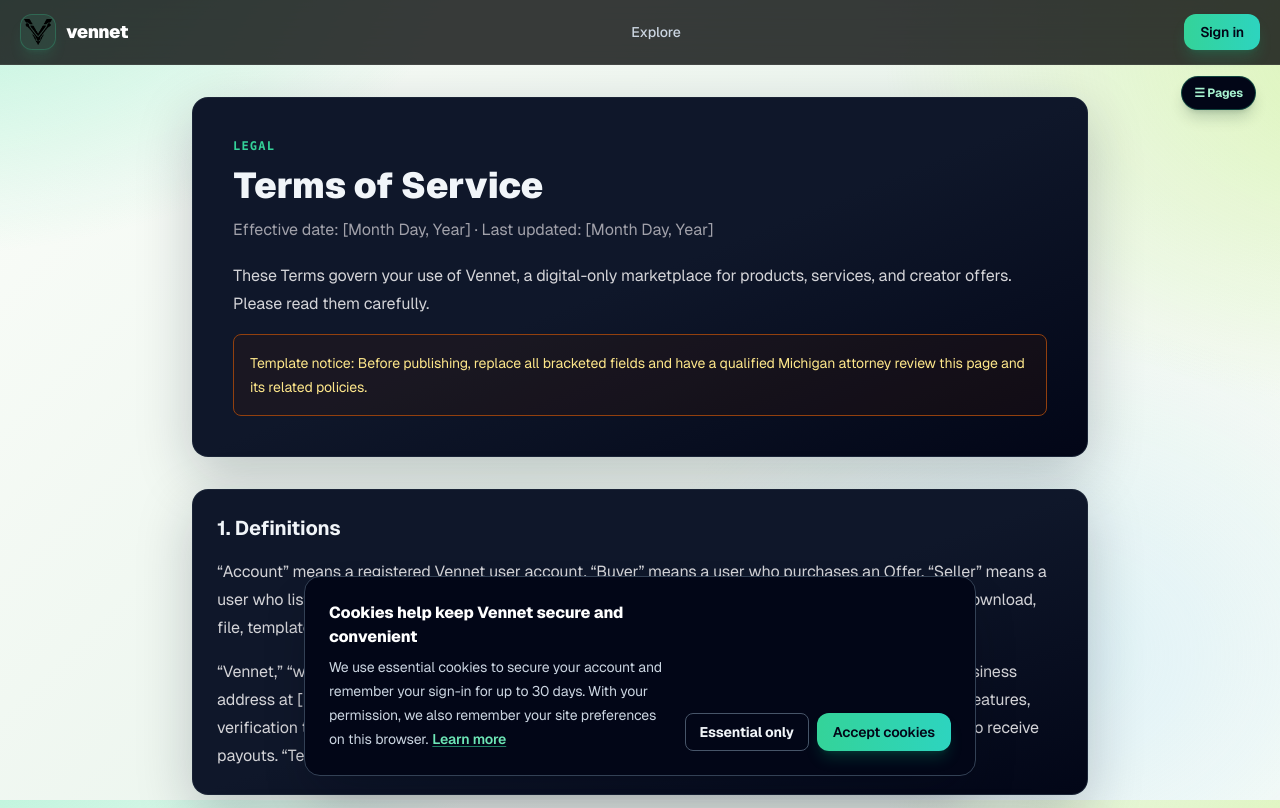
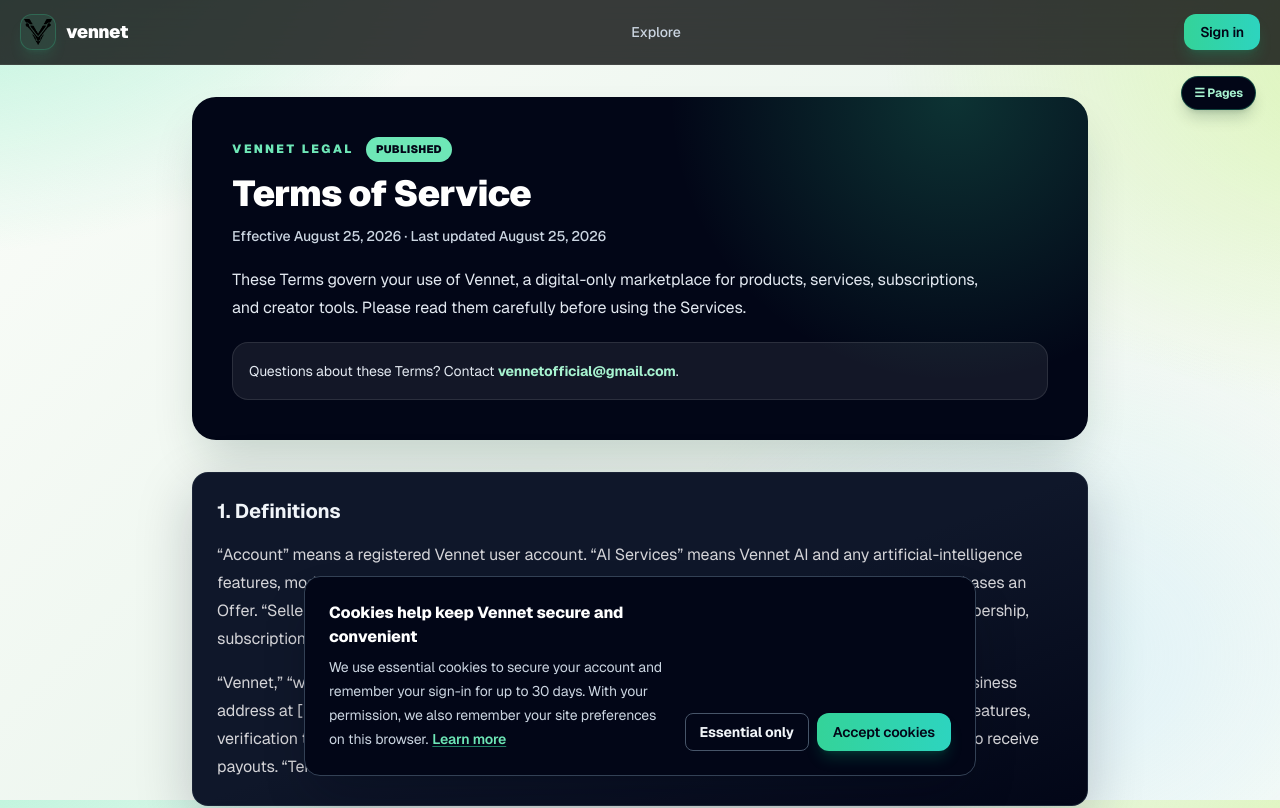
Before and after one commit to MagroOwner/Vennet, a Next.js app: page /terms in a window 1280 px wide. Shown: the top 808 px of the page. Built offline with nearby package versions, Linux system fonts and the light colour scheme; no server answers.

Commit message:
Publish polished Terms and add AI service terms

```diff
--- a/src/app/terms/page.tsx
+++ b/src/app/terms/page.tsx
@@ -8,7 +8,7 @@ export const metadata: Metadata = {
 
 const sections: Array<[string, string[]]> = [
   ["1. Definitions", [
-    "“Account” means a registered Vennet user account. “Buyer” means a user who purchases an Offer. “Seller” means a user who lists or sells an Offer. “Offer” means a digital-only product, service, membership, subscription, download, file, template, software license, or other non-physical offering listed on Vennet.",
+    "“Account” means a registered Vennet user account. “AI Services” means Vennet AI and any artificial-intelligence features, models, tools, or outputs made available through the Services. “Buyer” means a user who purchases an Offer. “Seller” means a user who lists or sells an Offer. “Offer” means a digital-only product, service, membership, subscription, download, file, template, software license, or other non-physical offering listed on Vennet.",
     "“Vennet,” “we,” “us,” and “our” mean [Legal Company Name], a [Michigan entity type], with its principal business address at [Business Address]. “Services” means Vennet’s website, marketplace, creator tools, payment features, verification tools, and related software. “Stripe Account” means a Stripe or Stripe Connect account used to receive payouts. “Terms” means these Terms of Service and the policies incorporated by reference.",
   ]],
   ["2. Acceptance and eligibility", [
@@ -116,17 +116,28 @@ const sections: Array<[string, string[]]> = [
     "Vennet does not offer a public API. You may not access, query, copy, monitor, index, scrape, crawl, harvest, automate, or interact with the Services through bots, scripts, agents, browser automation, data-extraction tools, reverse engineering, or other automated means unless Vennet gives prior written permission.",
     "You may not attempt to discover source code, bypass access controls, interfere with the Services, create accounts or transactions by automated means, or use automation to gain an unfair commercial, technical, or marketplace advantage. This prohibition is in addition to, and does not limit, the anti-circumvention and prohibited-conduct provisions of these Terms.",
   ]],
+
+  ["24. Vennet AI and third-party artificial intelligence services", [
+    "Vennet may offer AI Services, including Vennet AI, to eligible Accounts. AI Services are currently a Vennet Pro feature and are subject to a weekly allowance of up to 20 requests per eligible Pro Account. Vennet may change, suspend, reduce, reset, or discontinue AI Services, request limits, eligibility requirements, features, models, or availability at any time, including to control costs, prevent misuse, protect the Services, comply with law, or respond to a third-party provider limitation.",
+    "AI Services may rely on third-party providers, including Google Gemini, and their systems, models, content filters, rate limits, service credits, policies, outages, errors, and decisions. Vennet does not control and does not guarantee the availability, capacity, speed, accuracy, continuity, suitability, or output of a third-party AI provider. Vennet is not liable for an AI Service being unavailable, rate-limited, blocked, interrupted, degraded, changed, or exhausted because a provider reaches a quota, credit limit, rate limit, safety restriction, service outage, or other limitation.",
+    "Your Account’s AI allowance is personal to that Account. You may not create or use multiple Accounts, automate requests, share access, resell AI access, use another person’s Account, or otherwise circumvent a request limit, eligibility restriction, payment requirement, or safety control. Attempted circumvention is a material breach of these Terms and may result in suspension or termination.",
+    "You are responsible for all content, instructions, information, and materials you submit to an AI Service and for reviewing every output before relying on, publishing, delivering, or acting on it. AI output may be inaccurate, incomplete, infringing, unsuitable, unavailable, or generated from a misunderstanding of your request. AI output is not legal, tax, financial, medical, professional, security, or compliance advice. Do not submit passwords, payment-card data, Stripe credentials, government identification, private buyer information, trade secrets, or other sensitive information to an AI Service.",
+    "To the maximum extent permitted by law, Vennet disclaims all responsibility and liability for AI inputs, outputs, suggestions, provider behavior, third-party service failures, lost or unavailable AI credits, rate limits, and any decision, listing, communication, purchase, sale, or other action taken or not taken in reliance on an AI Service. The limitations, disclaimers, acceptable-use rules, indemnification obligations, and dispute provisions in these Terms apply to AI Services.",
+  ]],
 ];
 
 export default function TermsPage() {
   return (
     <article className="mx-auto max-w-4xl space-y-8">
-      <header className="console-panel p-7 sm:p-10">
-        <p className="font-mono text-xs font-bold uppercase tracking-widest text-emerald-400">Legal</p>
-        <h1 className="mt-3 text-4xl font-black">Terms of Service</h1>
-        <p className="mt-3 text-zinc-400">Effective date: [Month Day, Year] · Last updated: [Month Day, Year]</p>
-        <p className="mt-5 leading-7 text-zinc-300">These Terms govern your use of Vennet, a digital-only marketplace for products, services, and creator offers. Please read them carefully.</p>
-        <p className="mt-4 rounded-lg border border-amber-800 bg-amber-950/20 p-4 text-sm leading-6 text-amber-200">Template notice: Before publishing, replace all bracketed fields and have a qualified Michigan attorney review this page and its related policies.</p>
+      <header className="relative overflow-hidden rounded-3xl bg-slate-950 p-7 text-white shadow-2xl shadow-emerald-950/20 sm:p-10">
+        <div className="absolute inset-0 bg-[radial-gradient(circle_at_85%_0%,rgba(52,211,153,.22),transparent_34%)]" />
+        <div className="relative">
+          <div className="flex flex-wrap items-center gap-3"><p className="text-xs font-black uppercase tracking-[.2em] text-emerald-300">Vennet legal</p><span className="rounded-full bg-emerald-300 px-2.5 py-1 text-[11px] font-black uppercase tracking-wide text-slate-950">Published</span></div>
+          <h1 className="mt-3 text-4xl font-black tracking-tight">Terms of Service</h1>
+          <p className="mt-3 text-sm font-medium text-slate-300">Effective August 25, 2026 · Last updated August 25, 2026</p>
+          <p className="mt-5 max-w-3xl leading-7 text-slate-200">These Terms govern your use of Vennet, a digital-only marketplace for products, services, subscriptions, and creator tools. Please read them carefully before using the Services.</p>
+          <p className="mt-5 rounded-2xl border border-white/10 bg-white/[.07] p-4 text-sm leading-6 text-slate-200">Questions about these Terms? Contact <a href="mailto:vennetofficial@gmail.com" className="font-bold text-emerald-200 hover:text-emerald-100">vennetofficial@gmail.com</a>.</p>
+        </div>
       </header>
       {sections.map(([heading, paragraphs]) => (
         <section key={heading} className="console-panel p-6">
```
